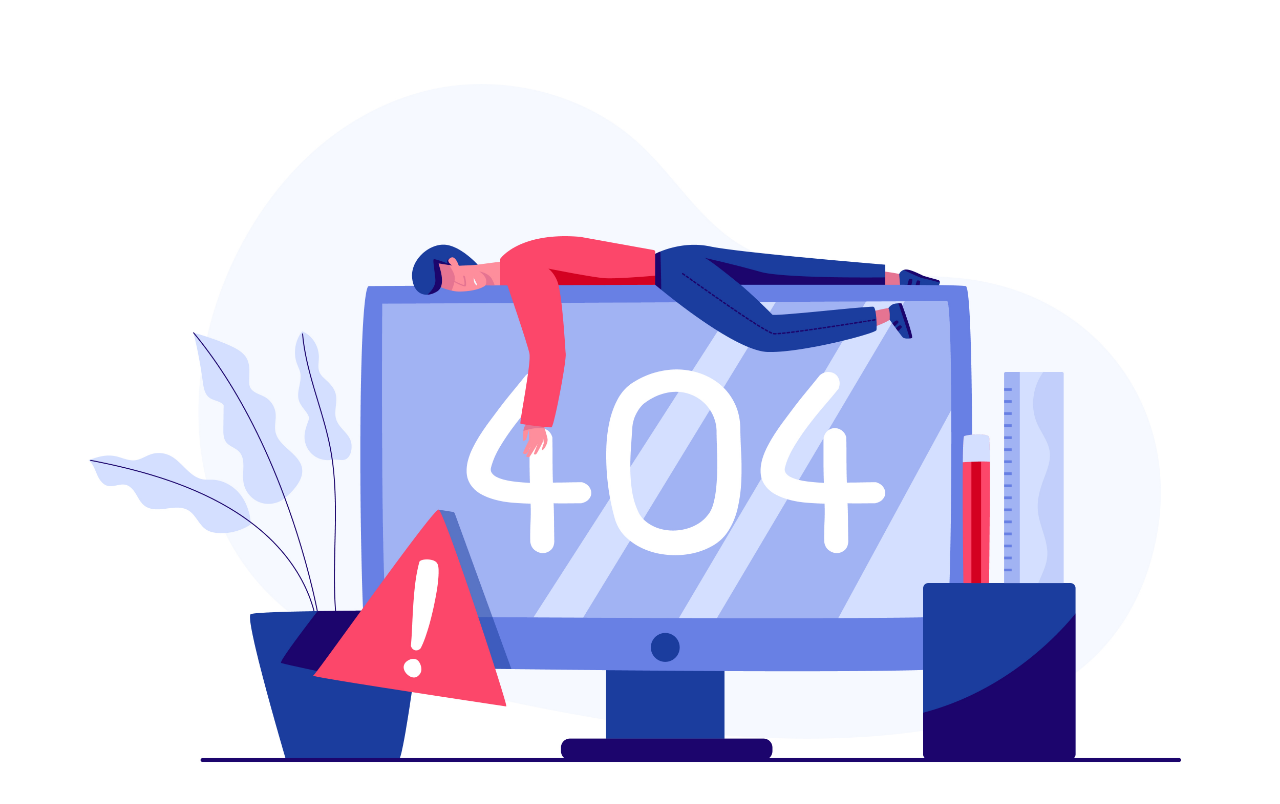
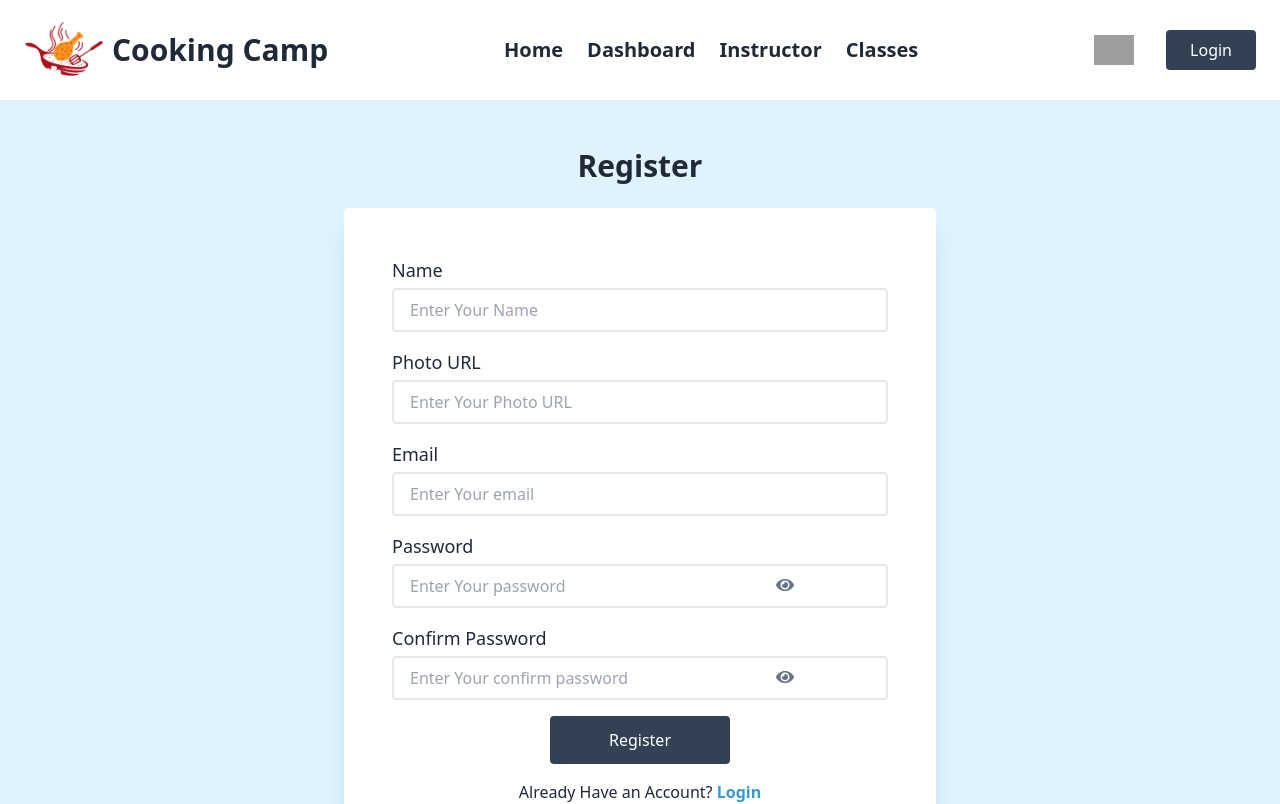
Before and after one commit to emamjion/cooking-school-client, a React (Vite) app: page /register in a window 1280 px wide. Shown: the top 804 px of the page. Built offline with nearby package versions, Linux system fonts and the light colour scheme; grey boxes are pictures that could not be loaded.

Commit message:
login and registration page design finished

```diff
--- /dev/null
+++ b/src/Pages/Login/Login.jsx
@@ -0,0 +1,39 @@
+import React, { useState } from 'react';
+import { FaEye, FaEyeSlash } from 'react-icons/fa';
+import { Link } from 'react-router-dom';
+
+const Login = () => {
+
+    // Toggle show and hide icon
+    const [show, setShow] = useState(false);
+    const handleShow = () => {
+        setShow(!show);
+    }
+
+    return (
+        <div className='bg-sky-100 p-12'>
+            <h1 className='text-center text-3xl font-semibold'>Login</h1>
+            <div className='mt-6 bg-white p-12 w-1/2 mx-auto shadow-xl rounded'>
+                <form>
+                    <div>
+                        <span className='text-lg font-medium block mb-1'>Email</span>
+                        <input className='border-2 px-4 py-2 rounded w-full' type="email" placeholder='Enter Your Email' />
+                    </div>
+                    <div className='mt-4'>
+                        <span className='text-lg font-medium block mb-1'>Password</span>
+                        <input className='border-2 px-4 py-2 rounded w-full' type={show ? "text" : "password" } placeholder='Enter Your password' />
+                        <span onClick={handleShow} className='cursor-pointer absolute right-[38%] mt-3 text-slate-500 text-lg'> {show ? <span> < FaEyeSlash /> </span> : <span> < FaEye /> </span>} </span>
+                    </div>
+                    <div className='mt-4 text-center'>
+                        <input type="submit" value="Login" className='bg-slate-700 px-6 w-[180px] py-3 cursor-pointer text-white rounded font-medium' />
+                    </div>
+                </form>
+                <div className='text-center mt-4'>
+                    <p className='font-medium'>Don't Have an Account? <Link className='text-[#3498db] font-semibold' to='/register'>Register</Link></p>
+                </div>
+            </div>
+        </div>
+    );
+};
+
+export default Login;
--- /dev/null
+++ b/src/Pages/Register/Register.jsx
@@ -0,0 +1,47 @@
+import React, { useState } from 'react';
+import { FaEye } from 'react-icons/fa';
+import { Link } from 'react-router-dom';
+
+const Register = () => {
+    const [show, setShow] = useState(false);
+
+    return (
+        <div className='bg-sky-100 p-12'>
+            <h1 className='text-center text-3xl font-semibold'>Register</h1>
+            <div className='mt-6 bg-white p-12 w-1/2 mx-auto shadow-xl rounded'>
+                <form>
+                    <div>
+                        <span className='text-lg font-medium block mb-1'>Name</span>
+                        <input className='border-2 px-4 py-2 rounded w-full' type="text" placeholder='Enter Your Name' />
+                    </div>
+                    <div className='mt-4'>
+                        <span className='text-lg font-medium block mb-1'>Photo URL</span>
+                        <input className='border-2 px-4 py-2 rounded w-full' type="text" placeholder='Enter Your Photo URL' />
+                    </div>
+                    <div className='mt-4'>
+                        <span className='text-lg font-medium block mb-1'>Email</span>
+                        <input className='border-2 px-4 py-2 rounded w-full' type="email" placeholder='Enter Your email' />
+                    </div>
+                    <div className='mt-4'>
+                        <span className='text-lg font-medium block mb-1'>Password</span>
+                        <input className='border-2 px-4 py-2 rounded w-full' type="password" placeholder='Enter Your password' />
+                        <span className='absolute right-[38%] mt-3 text-slate-500 text-lg'> < FaEye /> </span>
+                    </div>
+                    <div className='mt-4'>
+                        <span className='text-lg font-medium block mb-1'>Confirm Password</span>
+                        <input className='border-2 px-4 py-2 rounded w-full' type="password" placeholder='Enter Your confirm password' />
+                        <span className='absolute right-[38%] mt-3 text-slate-500 text-lg'> < FaEye /> </span>
+                    </div>
+                    <div className='mt-4 text-center'>
+                        <input type="submit" value="Register" className='bg-slate-700 px-6 w-[180px] py-3 cursor-pointer text-white rounded font-medium' />
+                    </div>
+                </form>
+                <div className='text-center mt-4'>
+                    <p className='font-medium'>Already Have an Account? <Link className='text-[#3498db] font-semibold' to='/login'>Login</Link></p>
+                </div>
+            </div>
+        </div>
+    );
+};
+
+export default Register;
--- a/src/Pages/Shared/Navbar/Navbar.jsx
+++ b/src/Pages/Shared/Navbar/Navbar.jsx
@@ -1,6 +1,6 @@
 import React from 'react';
 import logo from '../../../assets/cooking-logo.png';
-import { NavLink } from 'react-router-dom';
+import { Link, NavLink } from 'react-router-dom';
 
 const Navbar = () => {
     return (
@@ -19,7 +19,9 @@ const Navbar = () => {
                 <div className="w-10 rounded-full mr-8">
                     <img src='https://static.vecteezy.com/system/resources/previews/011/675/374/original/man-avatar-image-for-profile-png.png' />
                 </div>
-                <button className='bg-slate-700 px-6 py-2 text-white rounded font-medium'>Login</button>
+                <Link to='/login'>
+                    <button className='bg-slate-700 px-6 py-2 text-white rounded cursor-pointer font-medium'>Login</button>
+                </Link>
             </div>
         </nav>
     );
```
Also changed, not shown: src/routes/routes.jsx (+10 -0 lines).
